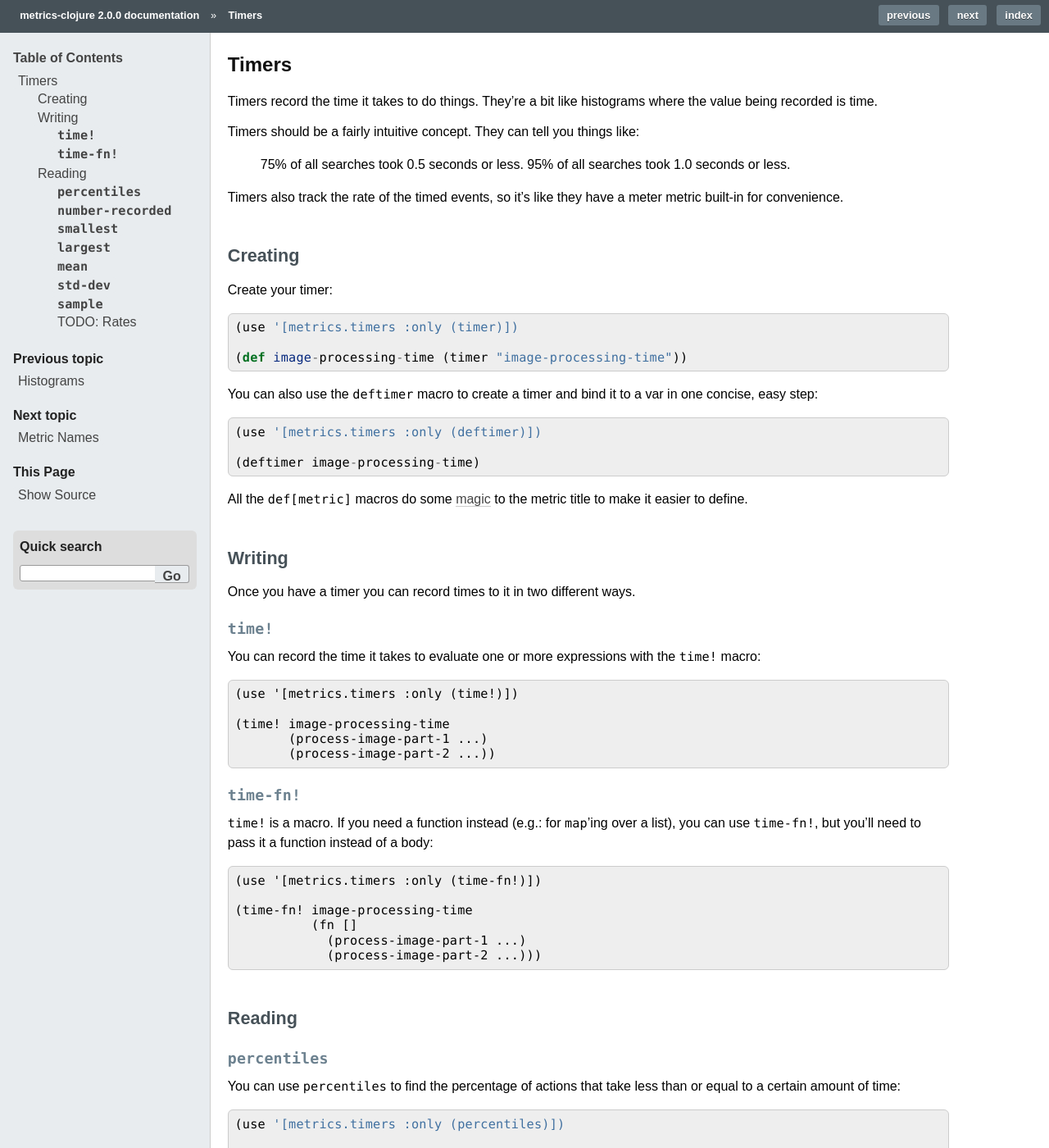
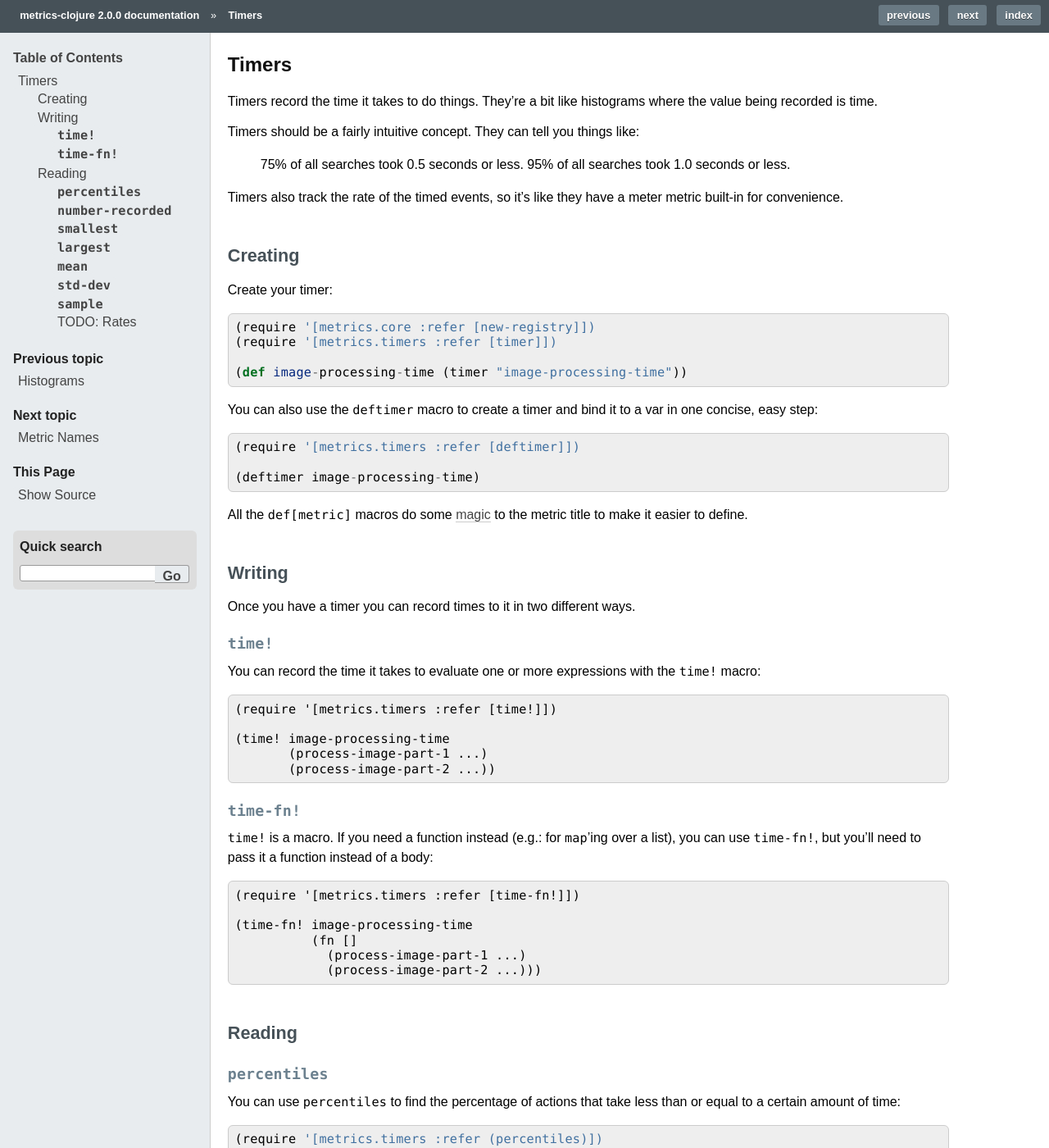
Before and after one commit to clj-commons/metrics-clojure, a Sphinx documentation site: the page built from docs/source/metrics/timers.rst, in a window 1280 px wide and 1400 px high. Shown: the whole window at 82% size. Built offline with Sphinx 7.4.7, drawn with Linux system fonts in a browser that asks for light colours; some of the changed text lies outside the part shown.

Commit message:
Update timers docs

```diff
--- a/docs/source/metrics/timers.rst
+++ b/docs/source/metrics/timers.rst
@@ -17,7 +17,8 @@ Creating
 
 Create your timer::
 
-    (use '[metrics.timers :only (timer)])
+    (require '[metrics.core :refer [new-registry]])
+    (require '[metrics.timers :refer [timer]])
 
     (def image-processing-time (timer "image-processing-time"))
 
@@ -26,7 +27,7 @@ Create your timer::
 You can also use the ``deftimer`` macro to create a timer and bind it to a var
 in one concise, easy step::
 
-    (use '[metrics.timers :only (deftimer)])
+    (require '[metrics.timers :refer [deftimer]])
 
     (deftimer image-processing-time)
 
@@ -45,7 +46,7 @@ Once you have a timer you can record times to it in two different ways.
 
 You can record the time it takes to evaluate one or more expressions with the ``time!`` macro::
 
-    (use '[metrics.timers :only (time!)])
+    (require '[metrics.timers :refer [time!]])
 
     (time! image-processing-time
            (process-image-part-1 ...)
@@ -60,7 +61,7 @@ You can record the time it takes to evaluate one or more expressions with the ``
 over a list), you can use ``time-fn!``, but you'll need to pass it a function
 instead of a body::
 
-    (use '[metrics.timers :only (time-fn!)])
+    (require '[metrics.timers :refer [time-fn!]])
 
     (time-fn! image-processing-time
               (fn []
@@ -78,7 +79,7 @@ Reading
 You can use ``percentiles`` to find the percentage of actions that take less
 than or equal to a certain amount of time::
 
-    (use '[metrics.timers :only (percentiles)])
+    (require '[metrics.timers :refer (percentiles)])
 
     (percentiles image-processing-time)
     => { 0.75  232.00
@@ -97,7 +98,7 @@ time taken for that percentile.  In this example:
 
 If you want a different set of percentiles just pass them as a sequence::
 
-    (use '[metrics.timers :only (percentiles)])
+    (require '[metrics.timers :refer [percentiles]])
 
     (percentiles image-processing-time [0.50 0.75])
     => { 0.50 182.11
@@ -111,7 +112,7 @@ If you want a different set of percentiles just pass them as a sequence::
 To get the number of data points recorded over the entire lifetime of this
 timers::
 
-    (use '[metrics.timers :only (number-recorded)])
+    (require '[metrics.timers :refer [number-recorded]])
 
     (number-recorded image-processing-time)
     => 12882
@@ -124,7 +125,7 @@ timers::
 To get the smallest data point recorded over the entire lifetime of this
 timer::
 
-    (use '[metrics.timers :only (smallest)])
+    (require '[metrics.timers :refer [smallest]])
 
     (smallest image-processing-time)
     => 80.66
@@ -137,7 +138,7 @@ timer::
 To get the largest data point recorded over the entire lifetime of this
 timer::
 
-    (use '[metrics.timers :only (largest)])
+    (require '[metrics.timers :refer [largest]])
 
     (largest image-processing-time)
     => 903.1
@@ -150,7 +151,7 @@ timer::
 To get the mean of the data points recorded over the entire lifetime of this
 timer::
 
-    (use '[metrics.timers :only (mean)])
+    (require '[metrics.timers :refer [mean]])
 
     (mean image-processing-time)
     => 433.12
@@ -163,7 +164,7 @@ timer::
 To get the standard deviation of the data points recorded over the entire
 lifetime of this timer::
 
-    (use '[metrics.histograms :only (std-dev)])
+    (require '[metrics.histograms :only [std-dev]])
 
     (std-dev image-processing-time)
     => 300.51
@@ -179,7 +180,7 @@ what you're doing.
 
 ::
 
-    (use '[metrics.timers :only (sample)])
+    (require '[metrics.timers :refer [sample]])
 
     (sample image-processing-time)
     => [803.234 102.223 ...]
```
